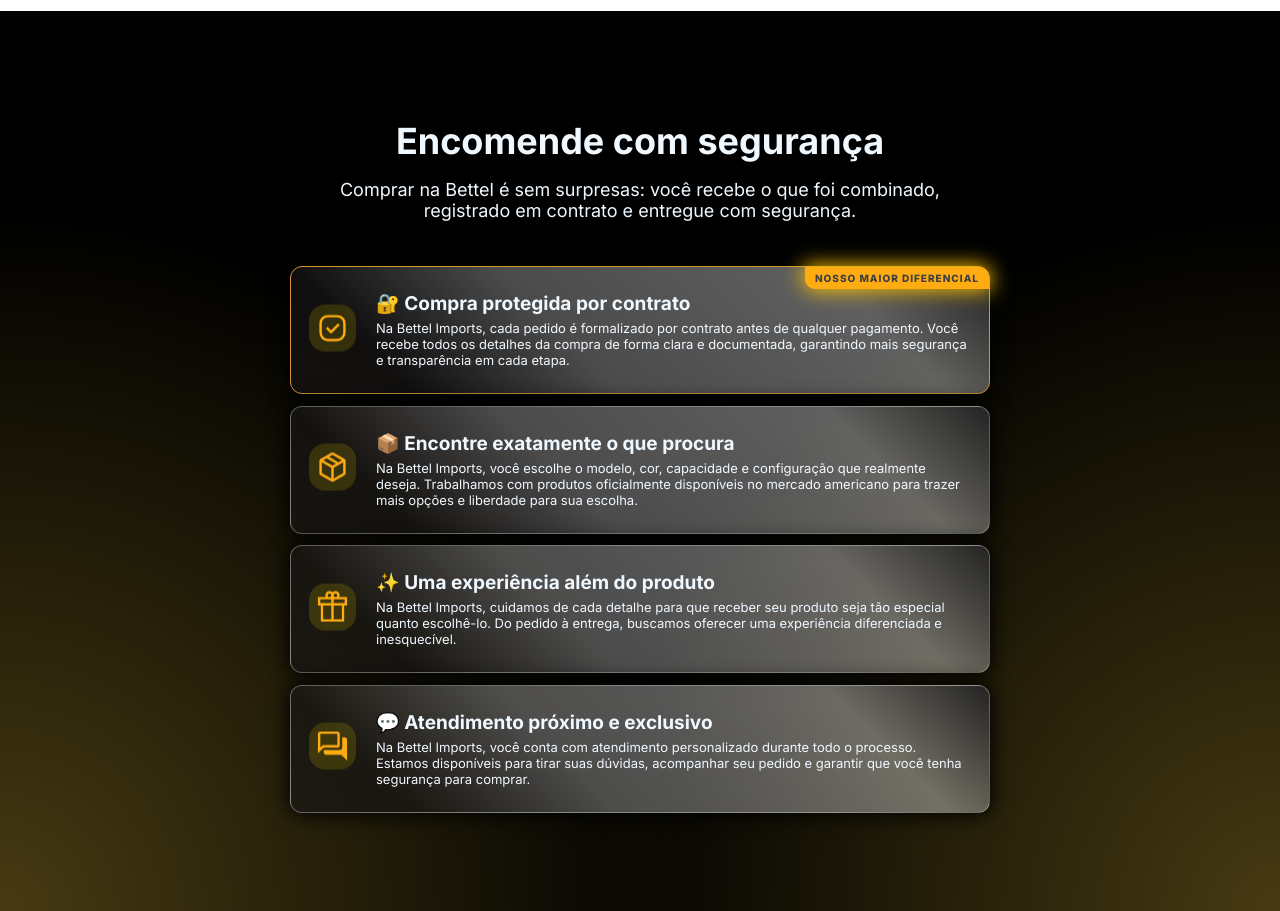
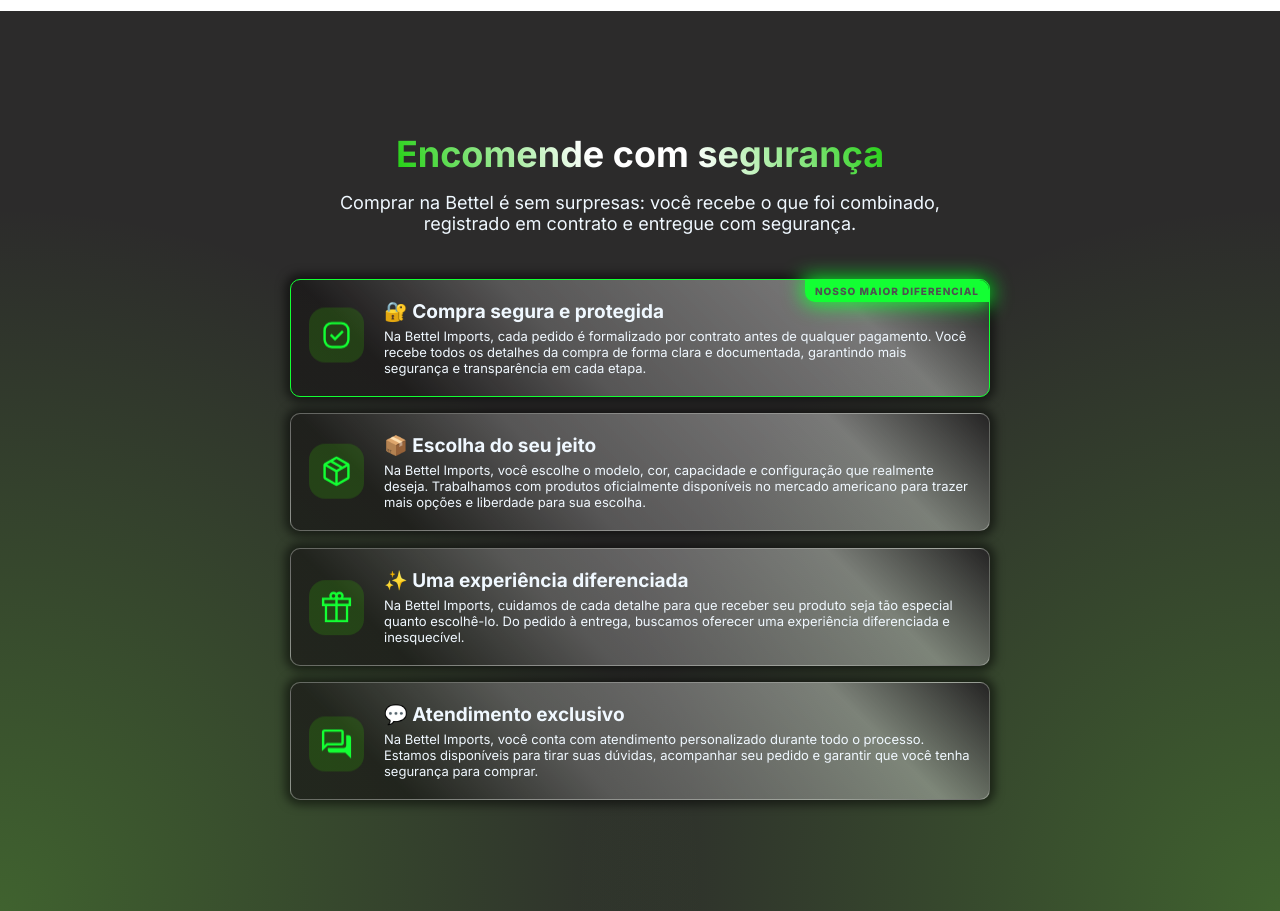
Before and after one commit to CephasTI/bettel-landing, a React (Vite) app: page / in a window 1280 px wide. Shown: the part 1589-2500 px from the top of the page. Built offline with nearby package versions, Linux system fonts and the light colour scheme; a web font is replaced by a local one.

Commit message:
add green theme to Differential component

```diff
--- a/src/pages/home/Differential/Differential.jsx
+++ b/src/pages/home/Differential/Differential.jsx
@@ -49,11 +49,11 @@
                                 </div>
 
                                 <div className="differentials-left">
-                                    <svg xmlns="http://www.w3.org/2000/svg" height="35px" viewBox="0 -960 960 960" width="35px" fill="  #ffac13"><path d="M354-120q-98 0-166-68t-68-166v-252q0-98 68-166t166-68h252q98 0 166 68t68 166v252q0 98-68 166t-166 68H354Zm85.33-203.33 240-240L632-610.67 439.33-418l-94-94L298-464.67l141.33 141.34ZM354-186.67h252q69.33 0 118.33-49t49-118.33v-252q0-69.33-49-118.33t-118.33-49H354q-69.33 0-118.33 49t-49 118.33v252q0 69.33 49 118.33t118.33 49ZM480-480Z"/></svg>
+                                    <svg xmlns="http://www.w3.org/2000/svg" height="35px" viewBox="0 -960 960 960" width="35px" fill="  #13ff33"><path d="M354-120q-98 0-166-68t-68-166v-252q0-98 68-166t166-68h252q98 0 166 68t68 166v252q0 98-68 166t-166 68H354Zm85.33-203.33 240-240L632-610.67 439.33-418l-94-94L298-464.67l141.33 141.34ZM354-186.67h252q69.33 0 118.33-49t49-118.33v-252q0-69.33-49-118.33t-118.33-49H354q-69.33 0-118.33 49t-49 118.33v252q0 69.33 49 118.33t118.33 49ZM480-480Z"/></svg>
                                 </div>
 
                                 <div className="differentials-right">
-                                    <h2>🔐 Compra protegida por contrato</h2>
+                                    <h2>🔐 Compra segura e protegida</h2>
 
                                     <p>Na Bettel Imports, cada pedido é formalizado por contrato antes de qualquer pagamento. Você recebe todos os detalhes da compra de forma clara e documentada, garantindo mais segurança e transparência em cada etapa.</p>
                                 </div>
@@ -61,11 +61,11 @@
 
                             <li className={`differentials-product ${showLi ? "showLi" : ""}`}>
                                 <div className="differentials-left">
-                                    <svg xmlns="http://www.w3.org/2000/svg" height="35px" viewBox="0 -960 960 960" width="35px" fill="#ffac13"><path d="M446.67-163.67V-461l-260-150.33V-314l260 150.33Zm66.66 0 260-150.33v-298l-260 151v297.33ZM446.67-87 153.33-256q-15.66-9-24.5-24.33-8.83-15.34-8.83-33.34v-332.66q0-18 8.83-33.34 8.84-15.33 24.5-24.33l293.34-169q15.66-9 33.33-9 17.67 0 33.33 9l293.34 169q15.66 9 24.5 24.33 8.83 15.34 8.83 33.34v332.66q0 18-8.83 33.34-8.84 15.33-24.5 24.33L513.33-87q-15.66 9-33.33 9-17.67 0-33.33-9Zm196-526 93.66-54L480-815.33 386-761l256.67 148ZM480-518l95.33-55.67-257-148.33L223-667l257 149Z"/></svg>
+                                    <svg xmlns="http://www.w3.org/2000/svg" height="35px" viewBox="0 -960 960 960" width="35px" fill="#13ff33"><path d="M446.67-163.67V-461l-260-150.33V-314l260 150.33Zm66.66 0 260-150.33v-298l-260 151v297.33ZM446.67-87 153.33-256q-15.66-9-24.5-24.33-8.83-15.34-8.83-33.34v-332.66q0-18 8.83-33.34 8.84-15.33 24.5-24.33l293.34-169q15.66-9 33.33-9 17.67 0 33.33 9l293.34 169q15.66 9 24.5 24.33 8.83 15.34 8.83 33.34v332.66q0 18-8.83 33.34-8.84 15.33-24.5 24.33L513.33-87q-15.66 9-33.33 9-17.67 0-33.33-9Zm196-526 93.66-54L480-815.33 386-761l256.67 148ZM480-518l95.33-55.67-257-148.33L223-667l257 149Z"/></svg>
                                 </div>
 
                                 <div className="differentials-right">
-                                    <h2>📦 Encontre exatamente o que procura    </h2>
+                                    <h2>📦 Escolha do seu jeito</h2>
 
                                     <p>Na Bettel Imports, você escolhe o modelo, cor, capacidade e configuração que realmente deseja. Trabalhamos com produtos oficialmente disponíveis no mercado americano para trazer mais opções e liberdade para sua escolha.</p>
                                 </div>
@@ -73,11 +73,11 @@
 
                             <li className={`differentials-unboxing ${showLi ? "showLi" : ""}`}>
                                 <div className="differentials-left">
-                                    <svg xmlns="http://www.w3.org/2000/svg" height="35px" viewBox="0 -960 960 960" width="35px" fill="#ffac13"><path d="M160-80v-443.33H80v-233.34h216q-7-11-10.17-23.33-3.16-12.33-3.16-25.33 0-47.78 33.44-81.23Q349.56-920 397.33-920q23.67 0 45.34 9.5 21.66 9.5 37.33 27.17 15.67-18 37.33-27.34Q539-920 562.67-920q47.77 0 81.22 33.44 33.44 33.45 33.44 81.23 0 13-3.33 25.16-3.33 12.17-10 23.5h216v233.34h-80V-80H160Zm368.5-759.55q-13.83 13.79-13.83 34.17 0 20.38 13.78 34.21 13.79 13.84 34.17 13.84 20.38 0 34.21-13.79 13.84-13.79 13.84-34.17 0-20.38-13.79-34.21-13.79-13.83-34.17-13.83-20.38 0-34.21 13.78Zm-179.17 34.17q0 20.38 13.79 34.21 13.79 13.84 34.17 13.84 20.38 0 34.21-13.79 13.83-13.79 13.83-34.17 0-20.38-13.78-34.21-13.79-13.83-34.17-13.83-20.38 0-34.21 13.78-13.84 13.79-13.84 34.17ZM146.67-690v100h300v-100h-300Zm300 543.33v-376.66h-224v376.66h224Zm66.66 0h224v-376.66h-224v376.66Zm300-443.33v-100h-300v100h300Z"/></svg>
+                                    <svg xmlns="http://www.w3.org/2000/svg" height="35px" viewBox="0 -960 960 960" width="35px" fill="#13ff33"><path d="M160-80v-443.33H80v-233.34h216q-7-11-10.17-23.33-3.16-12.33-3.16-25.33 0-47.78 33.44-81.23Q349.56-920 397.33-920q23.67 0 45.34 9.5 21.66 9.5 37.33 27.17 15.67-18 37.33-27.34Q539-920 562.67-920q47.77 0 81.22 33.44 33.44 33.45 33.44 81.23 0 13-3.33 25.16-3.33 12.17-10 23.5h216v233.34h-80V-80H160Zm368.5-759.55q-13.83 13.79-13.83 34.17 0 20.38 13.78 34.21 13.79 13.84 34.17 13.84 20.38 0 34.21-13.79 13.84-13.79 13.84-34.17 0-20.38-13.79-34.21-13.79-13.83-34.17-13.83-20.38 0-34.21 13.78Zm-179.17 34.17q0 20.38 13.79 34.21 13.79 13.84 34.17 13.84 20.38 0 34.21-13.79 13.83-13.79 13.83-34.17 0-20.38-13.78-34.21-13.79-13.83-34.17-13.83-20.38 0-34.21 13.78-13.84 13.79-13.84 34.17ZM146.67-690v100h300v-100h-300Zm300 543.33v-376.66h-224v376.66h224Zm66.66 0h224v-376.66h-224v376.66Zm300-443.33v-100h-300v100h300Z"/></svg>
                                 </div>
 
                                 <div className="differentials-right">
-                                    <h2>✨ Uma experiência além do produto</h2>
+                                    <h2>✨ Uma experiência diferenciada</h2>
 
                                     <p>Na Bettel Imports, cuidamos de cada detalhe para que receber seu produto seja tão especial quanto escolhê-lo. Do pedido à entrega, buscamos oferecer uma experiência diferenciada e inesquecível.</p>
                                 </div>
@@ -85,11 +85,11 @@
 
                             <li className={`differentials-service ${showLi ? "showLi" : ""}`}>
                                 <div className="differentials-left">
-                                    <svg xmlns="http://www.w3.org/2000/svg" height="35px" viewBox="0 -960 960 960" width="35px" fill="#ffac13"><path d="M880-80.67 720.67-240h-414q-27.5 0-47.09-19.58Q240-279.17 240-306.67v-66.66h440q27.5 0 47.08-19.59 19.59-19.58 19.59-47.08v-280h66.66q27.5 0 47.09 19.58Q880-680.83 880-653.33v572.66ZM146.67-441l65.66-65.67h401v-306.66H146.67V-441ZM80-280v-533.33q0-27.5 19.58-47.09Q119.17-880 146.67-880h466.66q27.5 0 47.09 19.58Q680-840.83 680-813.33v306.66q0 27.5-19.58 47.09Q640.83-440 613.33-440H240L80-280Zm66.67-226.67v-306.66 306.66Z"/></svg>
+                                    <svg xmlns="http://www.w3.org/2000/svg" height="35px" viewBox="0 -960 960 960" width="35px" fill="#13ff33"><path d="M880-80.67 720.67-240h-414q-27.5 0-47.09-19.58Q240-279.17 240-306.67v-66.66h440q27.5 0 47.08-19.59 19.59-19.58 19.59-47.08v-280h66.66q27.5 0 47.09 19.58Q880-680.83 880-653.33v572.66ZM146.67-441l65.66-65.67h401v-306.66H146.67V-441ZM80-280v-533.33q0-27.5 19.58-47.09Q119.17-880 146.67-880h466.66q27.5 0 47.09 19.58Q680-840.83 680-813.33v306.66q0 27.5-19.58 47.09Q640.83-440 613.33-440H240L80-280Zm66.67-226.67v-306.66 306.66Z"/></svg>
                                 </div>
 
                                 <div className="differentials-right">
-                                    <h2>💬 Atendimento próximo e exclusivo</h2>
+                                    <h2>💬 Atendimento exclusivo</h2>
 
                                     <p>Na Bettel Imports, você conta com atendimento personalizado durante todo o processo. Estamos disponíveis para tirar suas dúvidas, acompanhar seu pedido e garantir que você tenha segurança para comprar.</p>
                                 </div>
--- a/src/pages/home/Differential/differential.css
+++ b/src/pages/home/Differential/differential.css
@@ -3,15 +3,15 @@
     background:
     radial-gradient(
         circle at bottom left,
-        #d3af3756,
+        #68d33754,
         transparent 45%
     ),
     radial-gradient(
         circle at bottom right,
-        #d3af3756,
+        #68d33754,
         transparent 45%
     ),
-    #000000;
+    #454444a3;
     overflow: hidden;
 }
 
@@ -42,9 +42,18 @@
             font-weight: bold;
             opacity: 0;
 
+            background: linear-gradient(65deg,
+            rgb(32, 207, 16) 0%,
+            white 40%,
+            white 60%,
+            rgb(32, 207, 16) 100%);
+
+            background-clip: text;
+            -webkit-background-clip: text;
+
             transform: translateY(200%);
             transition: all 1s linear;
-            color: aliceblue;
+            color: transparent;
         }
 
         p{
@@ -72,7 +81,7 @@
             justify-content: space-between;
             align-items: center;
             list-style: none;
-            gap: 5px;
+            gap: 10px;
 
             height: 100%;
 
@@ -88,11 +97,11 @@
                 gap: 20px;
 
                 width: 700px;
-                padding: 25px 18px;
+                padding: 20px 18px;
 
                 border: solid 1px rgba(228, 231, 227, 0.349);
-                border-radius: 12px;
-                box-shadow: 0px 0px 20px 2px black;
+                border-radius: 10px;
+                box-shadow: 0px 0px 10px 5px rgba(0, 0, 0, 0.516);
 
                 background: linear-gradient(45deg,
                 rgba(24, 22, 22, 0.664) 15%,
@@ -133,7 +142,7 @@
                 }
 
                 &.green-border{
-                    border: solid 1px #d39537;
+                    border: solid 1px #13ff33;
                 }
 
                 .more-differential-tag{
@@ -147,9 +156,9 @@
                     font-weight: 800;
                     letter-spacing: 1px;
 
-                    color: rgb(62, 63, 63);
-                    background-color: #ffac13;
-                    box-shadow: 0px 0px 20px 2px #f8bf02 ;
+                    color: rgb(79, 80, 80);
+                    background-color: #13ff33;
+                    box-shadow: 0px 0px 20px 2px #13ff33 ;
 
                     border-radius: 0 10px 0 10px;
 
@@ -160,13 +169,13 @@
                     justify-content: center;
                     align-items: center;
 
-                    padding: 6px;
+                    padding: 10px;
 
                     border-radius: 16px;
 
-                    background-color: rgba(201, 181, 0, 0.199);
+                    background-color: rgba(60, 201, 0, 0.199);
 
-                    animation: floatAnimation 1.5s ease-in-out infinite;
+                    animation: floatAnimation 2s ease-in-out infinite;
 
                     img{
                         width: 35px;
@@ -176,6 +185,21 @@
 
                 }
 
+                &.differentials-contract .differentials-left{
+                    animation-delay: 0ms;
+                }
+
+                &.differentials-product .differentials-left{
+                    animation-delay: 300ms;
+                }
+
+                &.differentials-unboxing .differentials-left{
+                    animation-delay: 600ms;
+                }
+
+                &.differentials-service .differentials-left{
+                    animation-delay: 900ms;
+                }
 
                 .differentials-right{
 
@@ -235,8 +259,8 @@
 
             ol{
                 li{
-                    width: 400px;
-                    padding: 15px 12px;
+                    width: 375px;
+                    padding: 10px 10px;
 
                     gap: 10px;
 
@@ -250,11 +274,15 @@
                         letter-spacing: 1px;
 
                         color: rgb(62, 63, 63);
-                        background-color: #D3AF37;
-                        box-shadow: 0px 0px 20px 2px #D3AF37 ;
+                        background-color: #13ff33;
+                        box-shadow: 0px 0px 20px 2px #13ff33;
 
                         border-radius: 0 10px 0 10px;
 
+                    }
+
+                    .differentials-left{
+                        padding: 7px;
                     }
 
                     .differentials-right{
@@ -264,7 +292,7 @@
                         }
 
                         p{
-                            font-size: 12px;
+                            font-size: 10px;
                             line-height: 14px;
                             margin-bottom: 5px;
                         }
```
